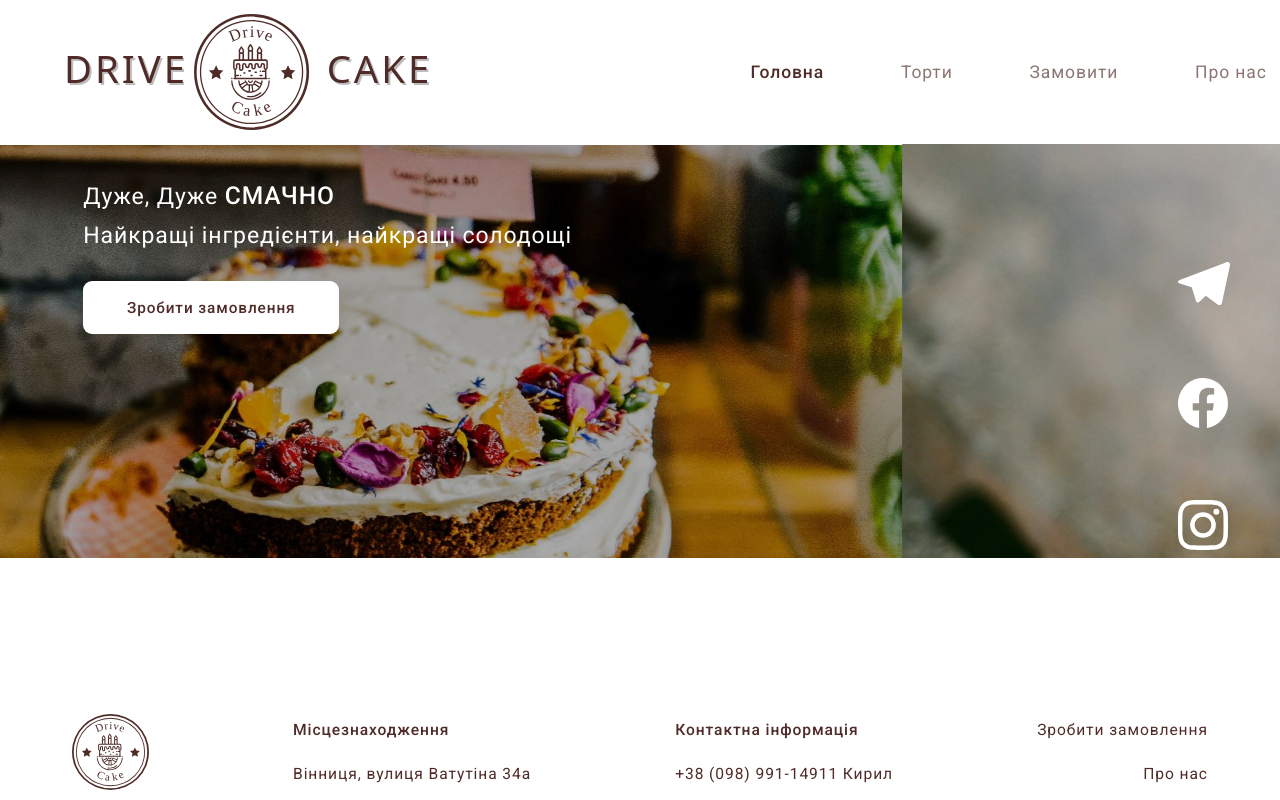
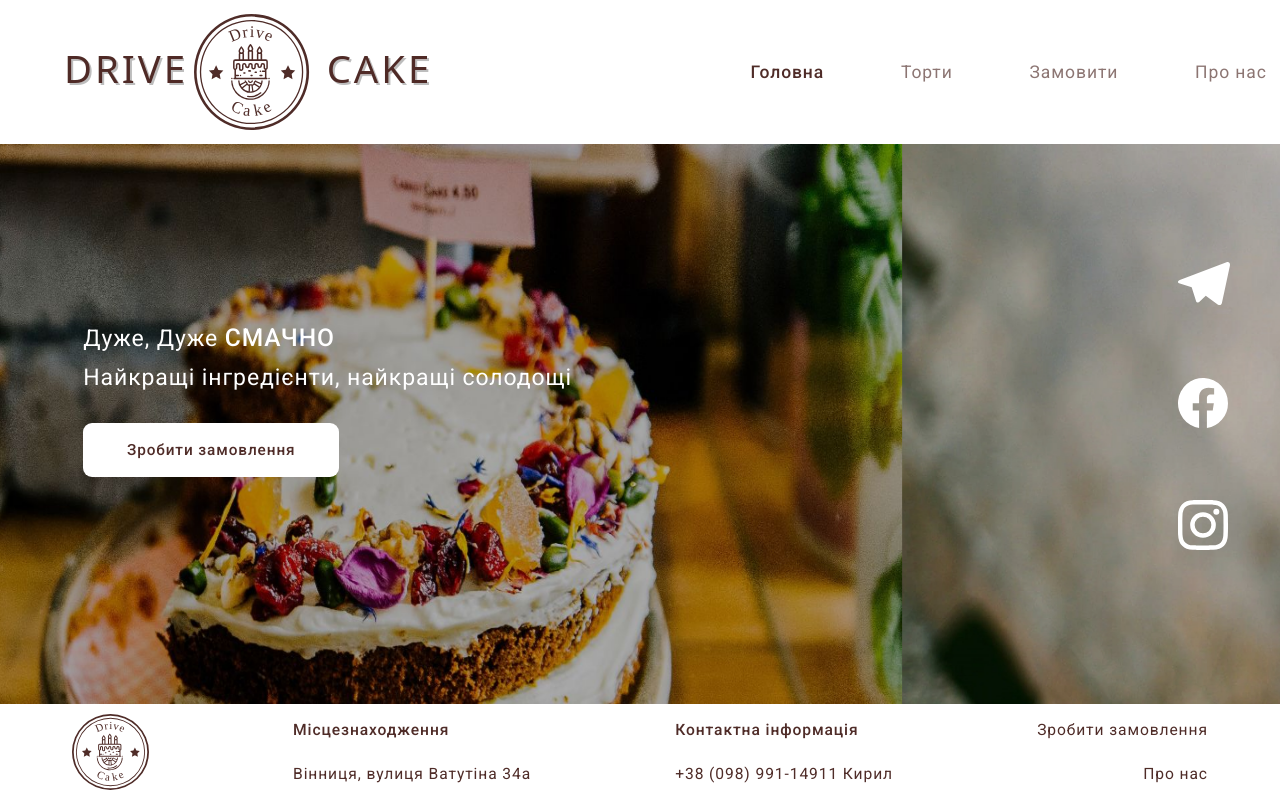
Before and after one commit to pashaWebMan/Drive-Cake, a plain HTML site: page index.html in a window 1280 px wide. Drawn offline with nearby package versions, Linux system fonts and the light colour scheme.

Commit message:
some changes

```diff
--- a/index.html
+++ b/index.html
@@ -18,6 +18,8 @@
 	<link rel="apple-touch-icon" sizes="60x60" href="media/icons/favicons/apple-icon-60x60.png">
 	<link rel="apple-touch-icon" sizes="72x72" href="media/icons/favicons/apple-icon-72x72.png">
 	<link rel="apple-touch-icon" sizes="76x76" href="media/icons/favicons/apple-icon-76x76.png">
+	<link rel="stylesheet" type="text/css" href="slick/slick.css"/>
+	<link rel="stylesheet" type="text/css" href="slick/slick-theme.css"/>
 </head>
 <body>
 	<div class="wrapper">
```
